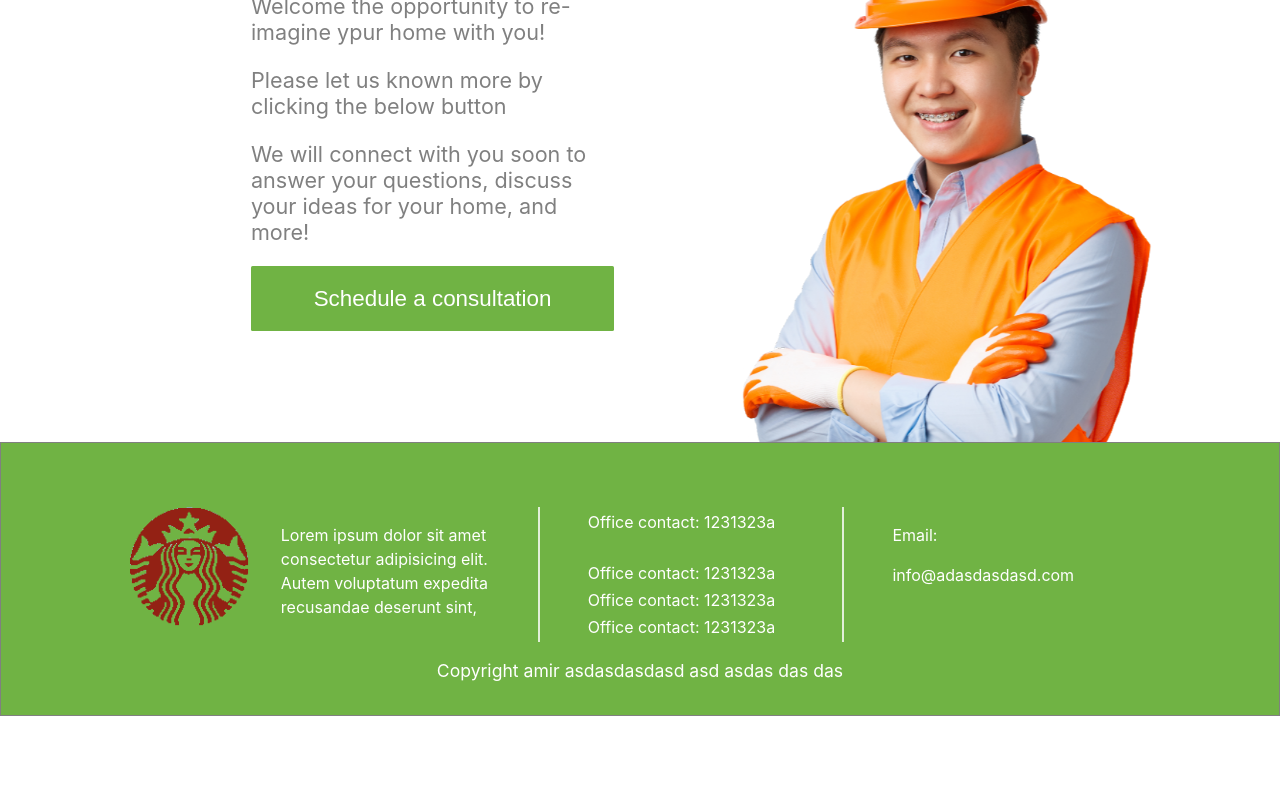
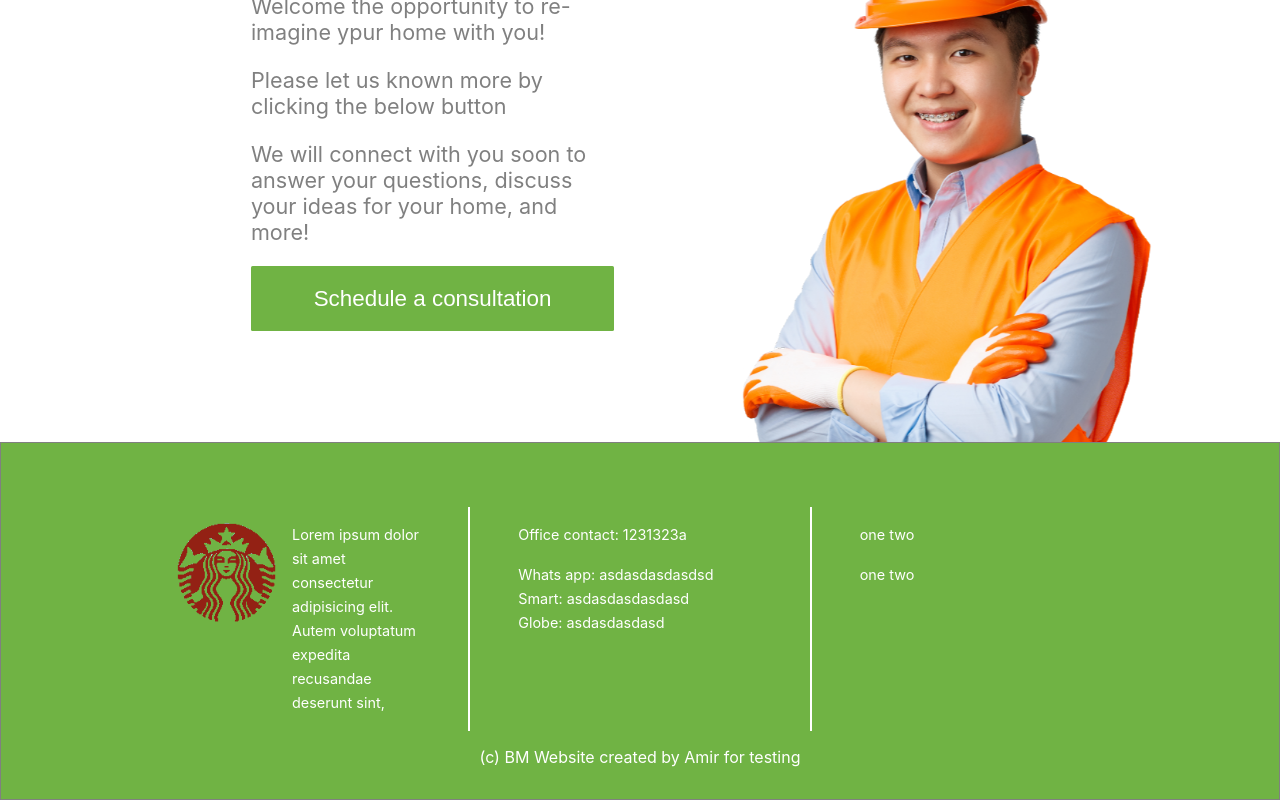
Before and after one commit to AngheloAmir/amir-company-test-1, a Next.js app: page / in a window 1280 px wide. Shown: the part 2148-2948 px from the top of the page. Before the commit the page ends 2864 px from the top, so only its background shows below. Built offline with nearby package versions, Linux system fonts and the light colour scheme.

Commit message:
0.11 footer added

```diff
--- a/components/consultation/index.tsx
+++ b/components/consultation/index.tsx
@@ -3,6 +3,14 @@ import styles from './consultation.module.scss';
 
 /**
  * A design specific component for the Brevas Majulah website
+ * @example
+    <BrevasMajulahConsultation
+        firstparagraph="Lorem 1234"
+        secondparagraph="Lorem 1234"
+        thirdparagraph="Lorem 1234"
+        btntext="Request apointment"
+        image="assets/worker.png"
+    />
  */
 export default function BrevasMajulahConsultation(props :ConsultationProps) {
     function handleBtnClick() {
@@ -12,15 +20,15 @@ export default function BrevasMajulahConsultation(props :ConsultationProps) {
     return (
         <section id={styles.consultation}>
             <div className={styles.textContainer}>
-                <p>Welcome the opportunity to re-imagine ypur home with you!</p>
-                <p>Please let us known more by clicking the below button</p>
-                <p>We will connect with you soon to answer your questions, discuss your ideas for your home, and more!</p>
+                <p> {props.firstparagraph} </p>
+                <p> {props.secondparagraph} </p>
+                <p> {props.thirdparagraph} </p>
                 <button onClick={handleBtnClick}>
-                    Schedule a consultation
+                    {props.btntext}
                 </button>
             </div>
 
-            <img src='assets/worker.png' />
+            <img src={props.image} />
         </section>
     )
 }
--- /dev/null
+++ b/components/footer/Columns.tsx
@@ -0,0 +1,23 @@
+import { BMFooterProps, Columns } from './interface';
+import styles from './bmfooter.module.scss';
+
+export default function Column(props :Columns) {
+    return (
+        <div className={styles.column}>
+            {
+                props .image && <img src={props.image} />
+            }
+            <div className={styles.textcontainer}>
+                {
+                    props.paragraphs.map((para :string, i :number) => {
+                        return (
+                            <p key={i}>
+                                { para }
+                            </p>
+                        )
+                    })
+                }
+            </div>
+        </div>
+    );
+}
--- a/components/footer/bmfooter.module.scss
+++ b/components/footer/bmfooter.module.scss
@@ -7,53 +7,38 @@
 
     .columnsContainer {
         display: flex;
-        justify-content: space-between;
         margin: auto;
         width: 80%;
 
-        div {
-            color: white;
-            font-size: 1rem;
-            padding: 0 3rem;
-            width: 30%;
+        .column {
+            border-right: 2px solid white;
+            display: flex;
+            justify-content: space-between;
+            flex: 1;
+            padding: 1rem 3rem;
 
-            p {
-                line-height: 1.5rem;
+            img {
+                width: 100px;
+                height: 100px;
+                margin-right: 1rem;
             }
+        }:last-child {
+            border: 0;
         }
     }
 
-    h3 {
+    > p {
         color: white;
         text-align: center;
-        font-weight: 400;
-        font-size: 1.1rem;
     }
 }
 
-.firstColumn {
-    display: flex;
-
-    width: 40% !important;
-    padding: 0 !important;
-
+.textcontainer {
     p {
-        margin-left: 2rem;
-        width: 60%;
-    }
-
-    img {
-        margin: 0 !important;
-        width: 120px !important;
-        height: 120px;
+        color: white;
+        font-size: 0.9rem;
+        line-height: 1.5rem;
+        margin: 0;
+        min-height: 1rem;
     }
 }
-
-.middleColumn {
-    border-left: 2px solid rgba(255, 255, 255, 0.795);
-    border-right: 2px solid rgba(255, 255, 255, 0.795);
-
-    p {
-        margin: 0.2rem 0;
-    }
-}
--- a/components/footer/index.tsx
+++ b/components/footer/index.tsx
@@ -1,32 +1,47 @@
+import { BMFooterProps, Columns } from './interface';
+import Column from './Columns';
 import styles from './bmfooter.module.scss';
 
 /**
- Non resuable footer component which includes the data in it.
- */
-export default function BMFooter() {
+    A resuable multi column footer notes (not responsive)
+    @example
+    <BMFooter
+        bottomtext="(c) BM Website created by Amir for testing"
+        columns={[
+            {
+                image: "/assets/logo.png",
+                paragraphs: ["Lorem ipsum dolor sit amet consectetur adipisicing elit. Autem voluptatum expedita recusandae deserunt sint,"]
+            },
+            {
+                paragraphs: [
+                    "Office contact: 1231323a",
+                    "",
+                    "Whats app: asdasdasdasdsd",
+                    "Smart: asdasdasdasdasd",
+                    "Globe: asdasdasdasd"
+                ]
+            },
+            {
+                paragraphs: [
+                    "one two",
+                    "",
+                    "one two"
+                ]
+            }
+        ]}
+    />
+*/
+export default function BMFooter(props :BMFooterProps) {
     return (
         <footer id={styles.bmfooter}>
             <div className={styles.columnsContainer}>
-                <div className={styles.firstColumn}>
-                    <img src='/assets/logo.png' />
-                    <p>Lorem ipsum dolor sit amet consectetur adipisicing elit. Autem voluptatum expedita recusandae deserunt sint,</p>
-                </div>
-
-                <div className={styles.middleColumn}>
-                    <p>Office contact: 1231323a</p>
-                    <br />
-                    <p>Office contact: 1231323a</p>
-                    <p>Office contact: 1231323a</p>
-                    <p>Office contact: 1231323a</p>
-                </div>
-
-                <div>
-                    <p>Email: </p>
-                    <p>info@adasdasdasd.com </p>
-                </div>
+            {
+                props.columns.map((column :Columns, index :number) => {
+                    return <Column { ...column}  key={index} />
+                })
+            }
             </div>
-
-            <h3>Copyright amir asdasdasdasd asd asdas das das</h3>
+            <p> { props.bottomtext } </p>
         </footer>
     );
 }
--- /dev/null
+++ b/components/footer/interface.tsx
@@ -0,0 +1,9 @@
+export interface BMFooterProps {
+    columns         :Array<Columns>;
+    bottomtext      :string;
+}
+
+export interface Columns {
+    image?          :string;
+    paragraphs      :Array<string>;
+}
--- a/layout/MainLayout.tsx
+++ b/layout/MainLayout.tsx
@@ -29,7 +29,31 @@ export default function MainLayout({children}) {
 
         { children }
 
-        <BMFooter />
+        <BMFooter
+            bottomtext="(c) BM Website created by Amir for testing"
+            columns={[
+                {
+                    image: "/assets/logo.png",
+                    paragraphs: ["Lorem ipsum dolor sit amet consectetur adipisicing elit. Autem voluptatum expedita recusandae deserunt sint,"]
+                },
+                {
+                    paragraphs: [
+                        "Office contact: 1231323a",
+                        "",
+                        "Whats app: asdasdasdasdsd",
+                        "Smart: asdasdasdasdasd",
+                        "Globe: asdasdasdasd"
+                    ]
+                },
+                {
+                    paragraphs: [
+                        "one two",
+                        "",
+                        "one two"
+                    ]
+                }
+            ]}
+        />
     </>
     );
 }
```
Also changed, not shown: components/consultation/inteface.tsx (line endings or trailing spaces).
